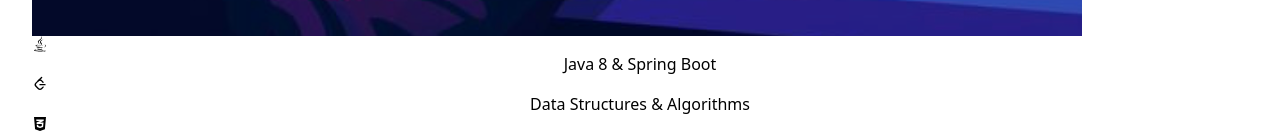
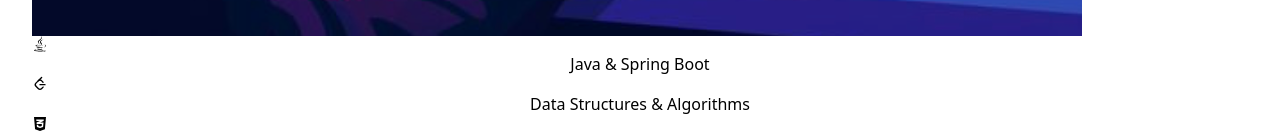
Before and after one commit to Reneegupta16/Renee_Portfolio, a React (Vite) app: page / in a window 1280 px wide. Shown: the part 796-932 px from the top of the page. Built offline with nearby package versions, Linux system fonts and the light colour scheme.

Commit message:
Update home.jsx

```diff
--- a/src/components/home.jsx
+++ b/src/components/home.jsx
@@ -101,7 +101,7 @@ export function Home() {
 ' />
               </motion.image>
               <div className='absolute inset-0 flex items-center justify-center text-white text-2xl opacity-0 transition-opacity duration-300 group-hover:opacity-100'>
-                Java 8 & Spring Boot
+                Java & Spring Boot
               </div>
             </div>
 
```
